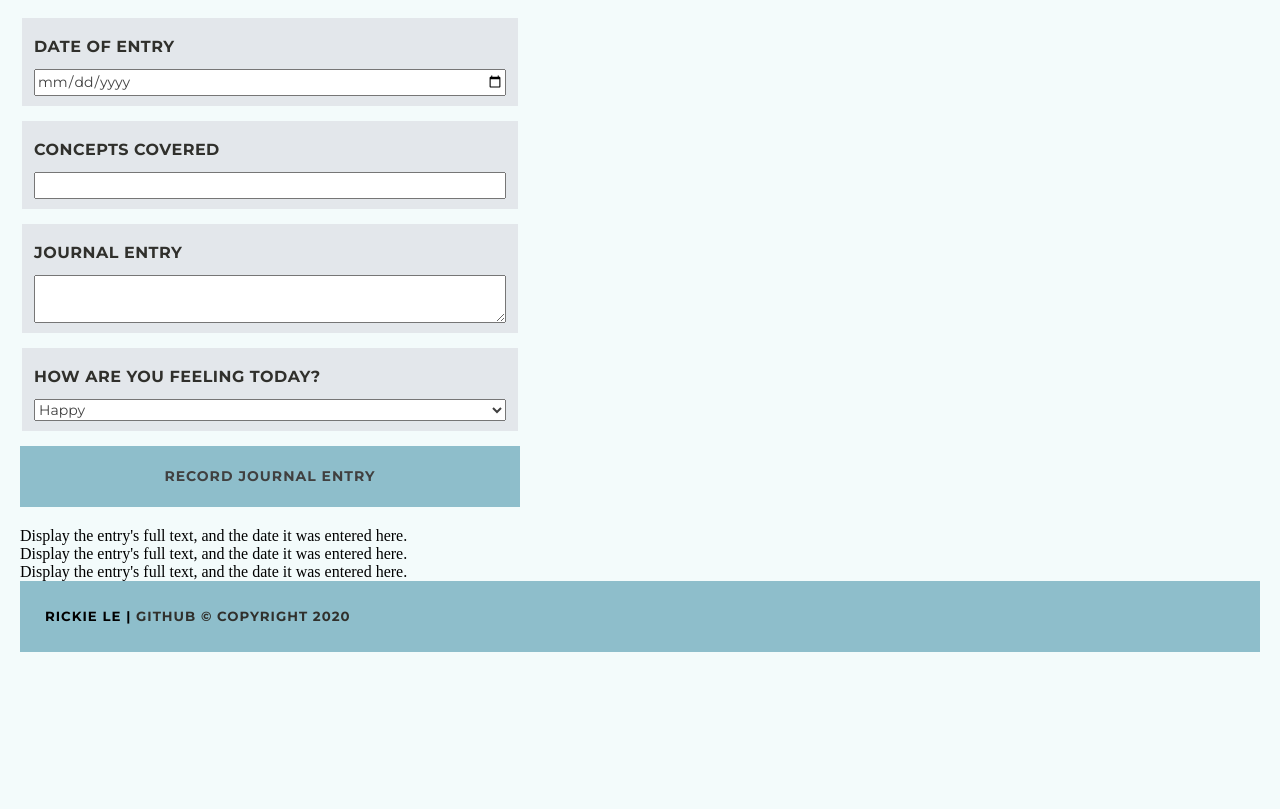
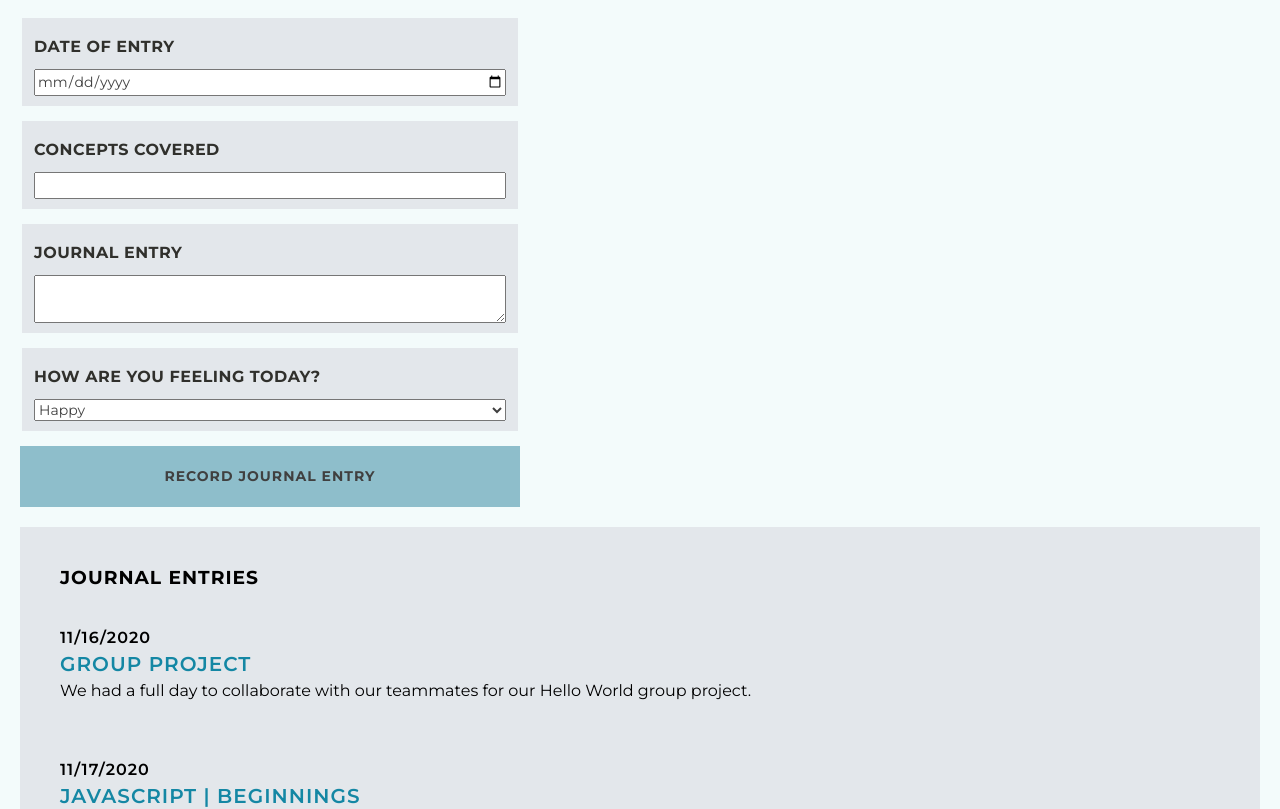
Before and after one commit to rickiele/daily_journal, a plain HTML site: page index.html in a window 1280 px wide. Shown: the part 143-952 px from the top of the page. Before the commit the page ends 815 px from the top, so only its background shows below. Drawn offline with Linux system fonts and the light colour scheme.

Commit message:
added entries and styled them

```diff
--- a/index.html
+++ b/index.html
@@ -48,6 +48,7 @@
         </section>
         <!-- Journal entries -->
         <section class= "journalEntry">
+           <div><h3 class="journalEntry__journalHeading"> Journal Entries </h3> </div>
             <!-- <h3 class="container__journalEntriesHeading">Journal Entries</h3>
             <ul class="container__journalEntriesList">
                 <li></li> <input type="submit" value="Delete"> <input type="submit" value="Edit">
--- a/scripts/journalEntry.js
+++ b/scripts/journalEntry.js
@@ -5,8 +5,9 @@
 export const JournalEntryComponent = (entry) => {
     return `
         <section id="entry--${entry.id}" class="journalEntry">
-            Display the entry's full text, and the date
-            it was entered here.
+        <div class="entry__journalDate"> ${entry.date}</div>
+        <div class="entry__journalConcept"> ${entry.concept}</div>
+        <div class="entry__journalText"> ${entry.entry}</div>
         </section>
     `
 }
--- a/styles/main.css
+++ b/styles/main.css
@@ -88,6 +88,37 @@ h2 {
 	flex-direction: column;
 	margin-bottom: 15px;
 }
+/* Journal */
+
+.journalEntry {
+	margin-bottom: 20px;
+	padding: 20px;
+	background-color: #E3E7EB;
+	font-family: 'Montserrat', sans-serif;
+}
+
+.journalEntry__journalHeading{
+	letter-spacing: 1px;
+	text-transform: uppercase;
+	padding-left: 20px;
+}
+
+.entry__journalDate {
+	font-weight: 600;
+	letter-spacing: 1px;
+}
+
+.entry__journalConcept {
+	font-size: 20px;
+	margin-top: 5px;
+	margin-bottom: 5px;
+	font-weight: 600;
+	letter-spacing: 1px;
+	text-transform: uppercase;
+	color: #1487a4;
+}
+
+
 
 /* Form button */
 .form__button {
```
Also changed, not shown: scripts/journalDataProvider.js (line endings or trailing spaces).
